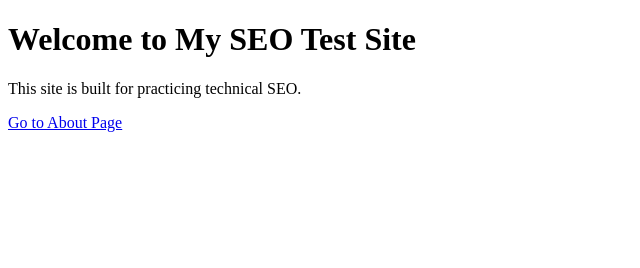
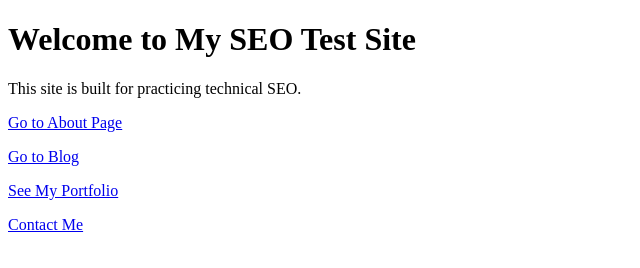
Before and after one commit to CKajuju/ckajuju.github.io, a plain HTML site: page index.html in a window 1280 px wide. Shown: the whole page, without its empty margins (0-640 px from the left). Drawn offline with Linux system fonts and the light colour scheme.

Commit message:
Update index.html

```diff
--- a/index.html
+++ b/index.html
@@ -21,3 +21,6 @@
   <p><a href="about.html">Go to About Page</a></p>
 </body>
 </html>
+<p><a href="blog.html">Go to Blog</a></p>
+<p><a href="portfolio.html">See My Portfolio</a></p>
+<p><a href="contact.html">Contact Me</a></p>
```
